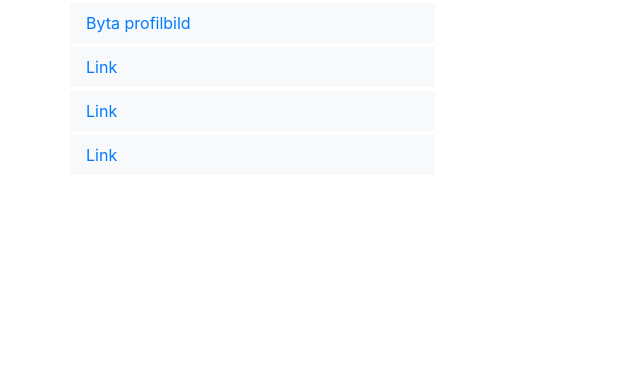
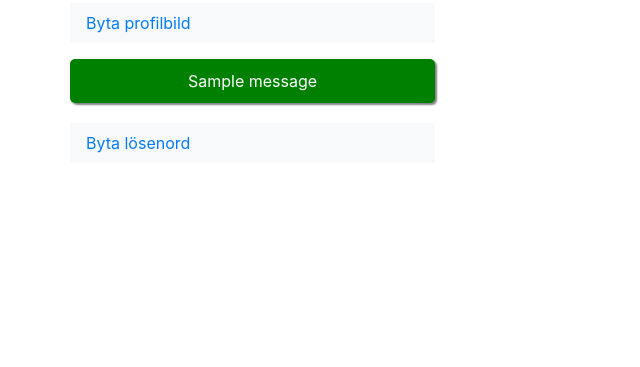
Before and after one commit to EmilAndersson1/Food4Thought, a Flask app: page /profile/ in a window 1280 px wide. Shown: the part 433-800 px from the top of the page, without its empty margins (0-640 px from the left). Run offline with Flask 2, Linux system fonts and the light colour scheme; the visitor is signed in with stand-in values (Sample User, id 1); one stand-in notice (Sample message) is shown; some libraries are stand-ins or nearby versions.

Commit message:
fixat med att ladda upp bilder til profilsidan, även påbörjat ändra lösenord funktionen

```diff
--- a/food4thought_app/routes.py
+++ b/food4thought_app/routes.py
@@ -31,8 +31,9 @@ def profile():
         email = session["user_email"]
         firstname = session["user_firstname"]
         lastname = session["user_lastname"]
+        profile_pic = session["profile_pic"]
 
-    return render_template("profile.html", firstname=firstname, lastname = lastname, email=email)
+    return render_template("profile.html", firstname=firstname, lastname = lastname, email=email, profile_pic = profile_pic)
 
 
 @app.route('/log_out/')
@@ -47,7 +48,7 @@ def login():
         email = request.form['email']
         user_password = request.form['password']
 
-        sql= "select email, firstname, lastname, user_password from users where email = %s and user_password = %s"
+        sql= "select email, firstname, lastname, user_password, image_url from users where email = %s and user_password = %s"
         db.cursor.execute(sql, (email, user_password))
         user = db.cursor.fetchone()
 
@@ -57,6 +58,7 @@ def login():
             session["user_email"]=user[0]
             session["user_firstname"]=user[1]
             session["user_lastname"]=user[2]
+            session["profile_pic"]=user[4]
             session["logged_in"]=True
             return redirect(url_for('profile'))
     return render_template("login.html")
@@ -72,17 +74,21 @@ def add_user():
     lastname = request.form["lastname"]
     password = request.form["password"]
 
-    sql= "insert into users(email, firstname, lastname, user_password) values (%s,%s,%s,%s)"
+    image_url = "default.jpg"
 
-    db.cursor.execute(sql, (email, firstname, lastname, password))
+    sql= "insert into users(email, firstname, lastname, user_password, image_url) values (%s,%s,%s,%s,%s)"
+
+    db.cursor.execute(sql, (email, firstname, lastname, password, image_url))
     db.conn.commit()
     user = []
     user.append(email)
     user.append(firstname)
     user.append(lastname)
+    user.append(image_url)
     session["user_email"]=user[0]
     session["user_firstname"]=user[1]
     session["user_lastname"]=user[2]
+    session["profile_pic"]= user[3]
     session["logged_in"]=True
 
     return redirect(url_for("index"))
@@ -216,30 +222,23 @@ def add_comment():
 
     return redirect("/recipe/{}/".format(recipe_id))
 
-UPLOAD_FOLDER = "/static/images/"
-ALLOWED_EXTENSIONS = {'jpg', 'jpeg', 'png'}
+UPLOAD_FOLDER = "food4thought_app/static/images/"
 app.config['UPLOAD_FOLDER'] = UPLOAD_FOLDER
-
-def allowed_file(filename):
-    return '.' in filename and \
-           filename.rsplit('.', 1)[1].lower() in ALLOWED_EXTENSIONS
 
 @app.route('/upload_profile_image/', methods=['POST'])
 def upload_profile_image():
-    if request.method == 'POST':
-        # check if the post request has the file part
-        if 'file' not in request.files:
-            flash('No file part')
-            return redirect(request.url)
-        file = request.files['file']
-        # if user does not select file, browser also
-        # submit an empty part without filename
-        if file.filename == '':
-            flash('No selected file')
-            return redirect(request.url)
-        if file and allowed_file(file.filename):
-            filename = secure_filename(file.filename)
-            file.save(os.path.join(app.config['UPLOAD_FOLDER'], filename))
-            return redirect(url_for('uploaded_file',
-                                    filename=filename))
+
+    if request.method == "POST":
+
+        if request.files:
+            image = request.files["image"]
+
+            image.save(os.path.join(app.config['UPLOAD_FOLDER'], image.filename))
+            flash("Profilbild uppladdad!")
+            sql = "update users set image_url = %s where email = %s"
+            db.cursor.execute(sql, (image.filename, session["user_email"]))
+            db.conn.commit()
+            session["profile_pic"] = image.filename
+            return redirect(url_for("profile"))
+
     return render_template(url_for("profile"))
--- a/food4thought_app/static/style.css
+++ b/food4thought_app/static/style.css
@@ -35,6 +35,15 @@ html,body{
     box-shadow: 2px 2px 2px gray;
 }
 
+.flash_image_upload{
+    background-color: green;
+    color:white;
+    padding: 10px;
+    text-align: center;
+    border-radius: 5px;
+    box-shadow: 2px 2px 2px gray;
+}
+
 .middle{
     margin: 0 auto;
     display: block;
--- a/food4thought_app/templates/profile.html
+++ b/food4thought_app/templates/profile.html
@@ -16,7 +16,7 @@
     <div class="container mt-5">
         <div class="row">
             <div class="col col-4 border-right">
-                <img src="https://pecb.com/conferences/wp-content/uploads/2017/10/no-profile-picture.jpg" class="img-fluid" alt="Profile image" max-width="300" class="middle">
+                <img src="/static/images/{{profile_pic}}" class="img-fluid" alt="Profile image" max-width="300" max-height="400" class="middle">
                 <h2 class="text-center">{{firstname}} {{lastname}}</h2>
             </div>
             <div class="col col-8">
@@ -35,18 +35,46 @@
                   <input type="file" class="custom-file-input" name="image" id="customFile">
                   <label class="custom-file-label" for="customFile">Välj din bild</label>
                 </div>
+                <button type="submit" class="btn btn-block btn-primary mt-3">Ladda upp din bild!</button>
               </form>
-              <button type="submit" class="btn btn-primary mt-3">Ladda upp din bild!</button>
             </div>
+            {% with messages = get_flashed_messages() %}
+              {% if messages %}
+                  <div class="flash_image_upload mt-3 mb-3">
+                  {% for message in messages %}
+                      {{ message }}
+                  {% endfor %}
+                  </div>
+              {% endif %}
+            {% endwith %}
             <li class="nav-item mt-1">
-              <a class="nav-link bg-light" href="#">Link</a>
+              <a class="nav-link bg-light" data-toggle="collapse" href="#collapse2" role="button" aria-expanded="false" aria-controls="collapse2">Byta lösenord</a>
             </li>
-            <li class="nav-item mt-1">
-              <a class="nav-link bg-light" href="#">Link</a>
-            </li>
-            <li class="nav-item mt-1">
-              <a class="nav-link bg-light" href="#">Link</a>
-            </li>
+            <div class="collapse mt-3 mb-3" id="collapse2">
+              <form method="POST" action="/change_password/">
+                <div class="input-group form-group">
+                  <div class="input-group-prepend">
+                      <span class="input-group-text"><i class="fas fa-key"></i></span>
+                  </div>
+                  <input type="password" class="form-control" name="password" placeholder="Ditt nuvarande lösenord" required>
+                </div>
+                <div class="input-group form-group">
+                  <div class="input-group-prepend">
+                      <span class="input-group-text"><i class="fas fa-key"></i></span>
+                  </div>
+                  <input type="password" class="form-control" name="password" placeholder="Välj nytt lösenord" required>
+                </div>
+                <div class="input-group form-group">
+                  <div class="input-group-prepend">
+                      <span class="input-group-text"><i class="fas fa-key"></i></span>
+                  </div>
+                  <input type="password" class="form-control" name="password" placeholder="Repetera ditt nya lösenord" required>
+                </div>
+                <div class="form-group mt-4">
+                    <input type="submit" value="Byt lösenord" class="btn btn-primary btn-block mt-4">
+                </div>
+              </form>
+            </div>
           </ul>
         </div>
         </div>
```
Also changed, not shown: food4thought_app/static/images/default.jpg (added), food4thought_app/static/images/login-bg.png (added), food4thought_app/static/images/profilepic.jpg (added).
